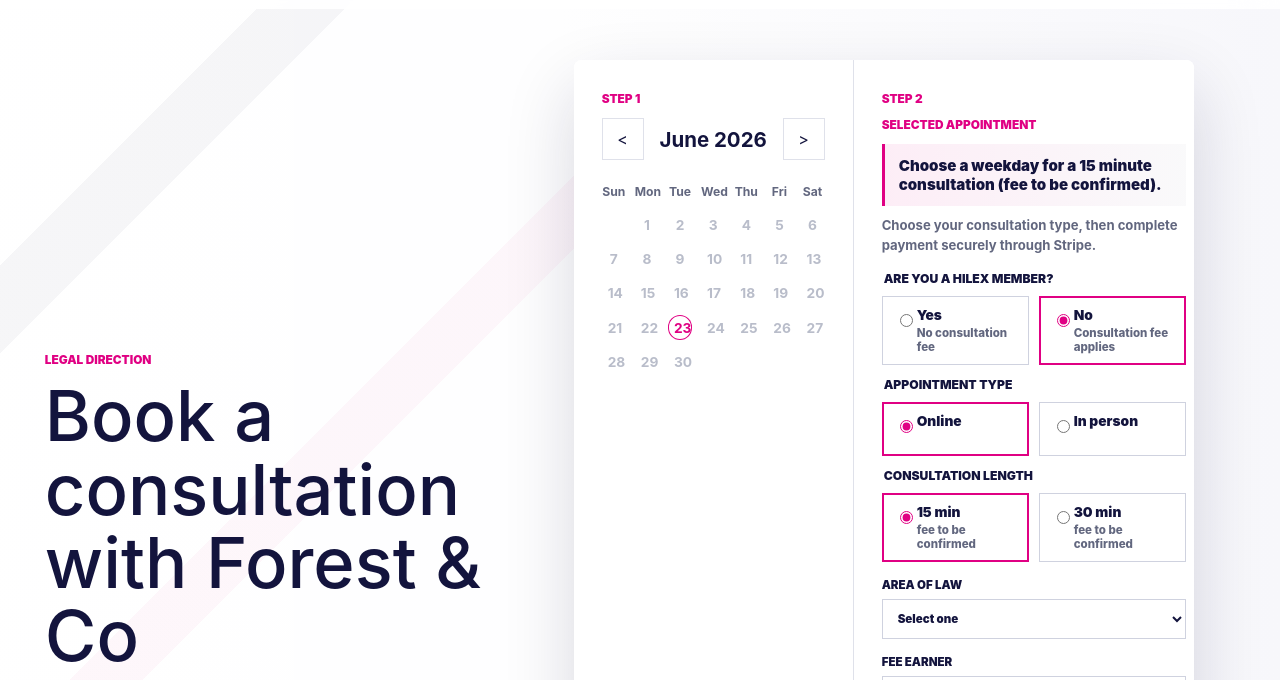
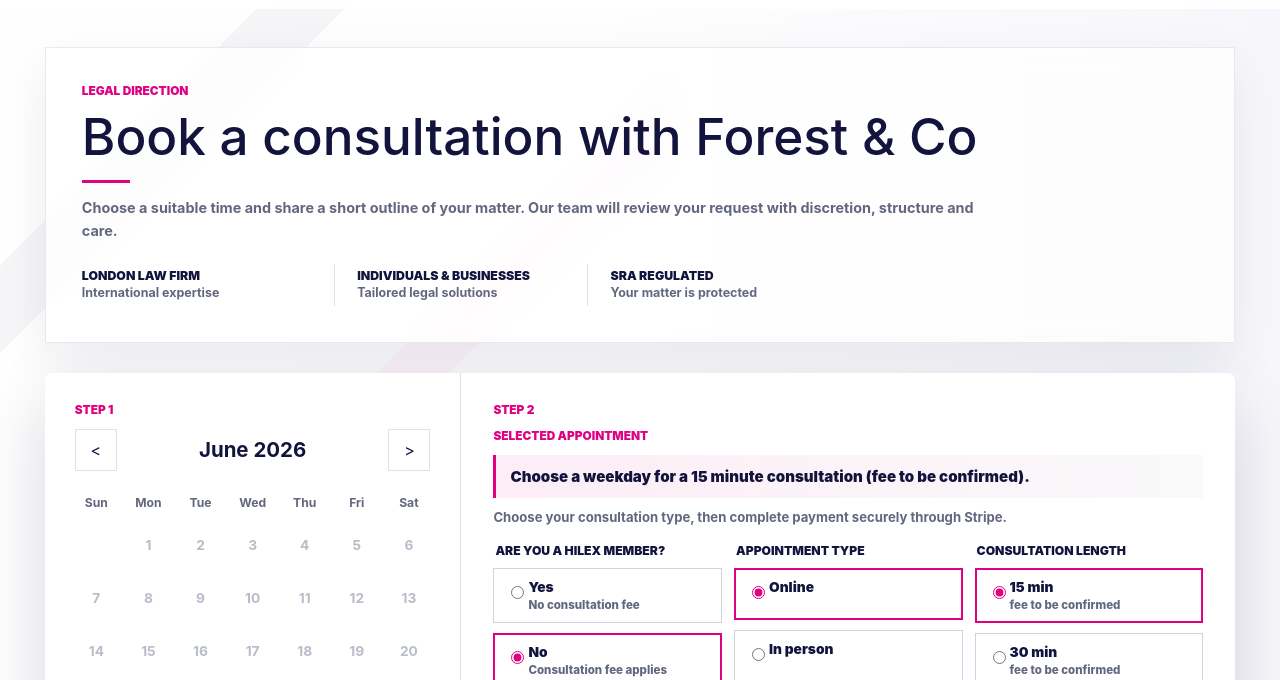
Before and after one commit to BiancaViciu/booking-fcos, a website: page index.html in a window 1280 px wide. Shown: the part 101-781 px from the top of the page. Drawn offline with Linux system fonts and the light colour scheme; no server answers.

Commit message:
Add files via upload

```diff
--- a/styles.css
+++ b/styles.css
@@ -92,21 +92,29 @@ a {
   position: relative;
   z-index: 1;
   display: grid;
-  grid-template-columns: minmax(420px, 0.92fr) minmax(620px, 1.08fr);
-  gap: clamp(28px, 4vw, 64px);
+  grid-template-columns: 1fr;
+  gap: clamp(18px, 2.4vw, 30px);
+  width: min(1320px, calc(100% - clamp(36px, 7vw, 96px)));
+  margin: 0 auto;
   min-height: calc(100vh - 74px);
-  padding: clamp(28px, 4vw, 64px) clamp(24px, 3.5vw, 54px) 0;
+  padding: clamp(22px, 3vw, 42px) 0 0;
 }
 
 .intro {
   display: grid;
-  align-content: center;
-  gap: clamp(28px, 5vw, 56px);
-  min-height: 650px;
+  grid-template-columns: minmax(0, 1fr) auto;
+  align-items: end;
+  gap: clamp(22px, 4vw, 48px);
+  min-height: 0;
+  padding: clamp(22px, 3vw, 36px);
+  border: 1px solid rgba(223, 225, 234, 0.72);
+  background: rgba(255, 255, 255, 0.7);
+  box-shadow: 0 20px 48px rgba(19, 20, 61, 0.08);
+  backdrop-filter: blur(12px);
 }
 
 .intro__content {
-  max-width: 620px;
+  max-width: none;
 }
 
 .eyebrow,
@@ -122,12 +130,12 @@ a {
 
 .intro h1 {
   margin: 0;
-  max-width: 12.5ch;
+  max-width: none;
   color: var(--navy);
-  font-size: clamp(3.4rem, 5.5vw, 6.45rem);
-  font-weight: 500;
+  font-size: clamp(2.2rem, 4vw, 4.15rem);
+  font-weight: 520;
   letter-spacing: 0;
-  line-height: 1.04;
+  line-height: 1.02;
 }
 
 .intro h1::first-line {
@@ -136,27 +144,27 @@ a {
 
 .title-rule {
   display: block;
-  width: 54px;
+  width: 48px;
   height: 3px;
-  margin: 26px 0 22px;
+  margin: 18px 0 14px;
   background: var(--magenta);
 }
 
 .intro p:last-of-type {
-  max-width: 35rem;
+  max-width: 56rem;
   margin: 0;
   color: var(--muted);
-  font-size: 0.96rem;
+  font-size: 0.9rem;
   font-weight: 650;
-  line-height: 1.65;
+  line-height: 1.55;
 }
 
 .intro-actions {
   display: grid;
   grid-template-columns: repeat(3, minmax(0, 1fr));
   gap: 0;
-  margin-top: 34px;
-  max-width: 660px;
+  margin-top: 22px;
+  max-width: 760px;
 }
 
 .intro-actions span {
@@ -186,7 +194,7 @@ a {
 }
 
 .guidance-panel {
-  display: grid;
+  display: none;
   grid-template-columns: minmax(160px, 0.7fr) 1fr;
   gap: 36px;
   width: min(100%, 690px);
@@ -231,12 +239,13 @@ a {
 }
 
 .booking-panel {
-  align-self: center;
+  align-self: start;
   display: grid;
-  grid-template-columns: minmax(280px, 0.86fr) minmax(360px, 1.14fr);
+  grid-template-columns: minmax(300px, 0.7fr) minmax(540px, 1.3fr);
   width: 100%;
-  max-width: 820px;
-  min-height: 610px;
+  max-width: none;
+  height: min(760px, calc(100vh - 172px));
+  min-height: 590px;
   border-radius: 8px;
   background: var(--surface);
   box-shadow: var(--shadow);
@@ -253,15 +262,30 @@ a {
 }
 
 .calendar-card {
-  padding: 32px 28px;
+  padding: 30px 30px;
   border-right: 1px solid var(--line);
+  overflow: auto;
 }
 
 .form-card {
   display: grid;
   align-content: start;
   gap: 16px;
-  padding: 32px 28px;
+  max-height: 100%;
+  padding: 30px 32px 28px;
+  overflow-y: auto;
+  scrollbar-width: thin;
+  scrollbar-color: var(--line-strong) transparent;
+}
+
+.form-card::-webkit-scrollbar,
+.calendar-card::-webkit-scrollbar {
+  width: 8px;
+}
+
+.form-card::-webkit-scrollbar-thumb,
+.calendar-card::-webkit-scrollbar-thumb {
+  background: var(--line-strong);
 }
 
 .calendar-head {
@@ -361,6 +385,7 @@ a {
 
 .booking-options {
   display: grid;
+  grid-template-columns: repeat(3, minmax(0, 1fr));
   gap: 12px;
 }
 
@@ -385,14 +410,14 @@ legend {
 }
 
 .choice-grid.two {
-  grid-template-columns: repeat(2, minmax(0, 1fr));
+  grid-template-columns: 1fr;
 }
 
 .choice-card {
   position: relative;
   display: grid;
   gap: 3px;
-  min-height: 54px;
+  min-height: 52px;
   border: 1px solid var(--line-strong);
   padding: 10px 12px 10px 34px;
   background: #fff;
@@ -430,7 +455,7 @@ legend {
 
 .slots {
   display: grid;
-  grid-template-columns: repeat(3, minmax(0, 1fr));
+  grid-template-columns: repeat(6, minmax(0, 1fr));
   gap: 10px;
 }
 
@@ -464,6 +489,10 @@ legend {
   gap: 12px;
 }
 
+.form-card .form-grid {
+  grid-template-columns: repeat(3, minmax(0, 1fr));
+}
+
 label {
   display: grid;
   gap: 7px;
@@ -482,11 +511,13 @@ textarea {
   background: #fff;
   color: var(--navy);
   outline: 0;
+  font-size: 0.82rem;
+  font-weight: 750;
 }
 
 input,
 select {
-  min-height: 40px;
+  min-height: 42px;
   padding: 0 11px;
 }
 
@@ -939,21 +970,21 @@ textarea:focus {
 }
 
 @media (max-width: 1240px) {
-  .booking-app {
+  .booking-options {
     grid-template-columns: 1fr;
   }
 
-  .intro {
-    min-height: auto;
+  .choice-grid.two {
+    grid-template-columns: repeat(2, minmax(0, 1fr));
   }
 
-  .intro h1 {
-    max-width: 13ch;
+  .slots {
+    grid-template-columns: repeat(3, minmax(0, 1fr));
   }
 
-  .booking-panel {
-    align-self: start;
-    max-width: none;
+  .form-grid,
+  .form-card .form-grid {
+    grid-template-columns: repeat(2, minmax(0, 1fr));
   }
 }
 
@@ -980,12 +1011,18 @@ textarea:focus {
   }
 
   .booking-app {
-    padding: 22px 16px 0;
+    width: calc(100% - 32px);
+    padding: 18px 0 0;
+  }
+
+  .intro {
+    grid-template-columns: 1fr;
+    padding: 20px;
   }
 
   .intro h1 {
-    max-width: 9.5ch;
-    font-size: clamp(3rem, 17vw, 4.6rem);
+    max-width: none;
+    font-size: clamp(2.2rem, 11vw, 3.4rem);
   }
 
   .intro-actions {
@@ -1008,11 +1045,20 @@ textarea:focus {
 
   .booking-panel {
     grid-template-columns: 1fr;
+    height: auto;
+    max-height: none;
+    min-height: 0;
   }
 
   .calendar-card {
     border-right: 0;
     border-bottom: 1px solid var(--line);
+    overflow: visible;
+  }
+
+  .form-card {
+    max-height: none;
+    overflow: visible;
   }
 
   .calendar-card,
@@ -1023,6 +1069,7 @@ textarea:focus {
 
   .slots,
   .form-grid,
+  .form-card .form-grid,
   .choice-grid.two,
   .mode-grid,
   .admin-login,
```
